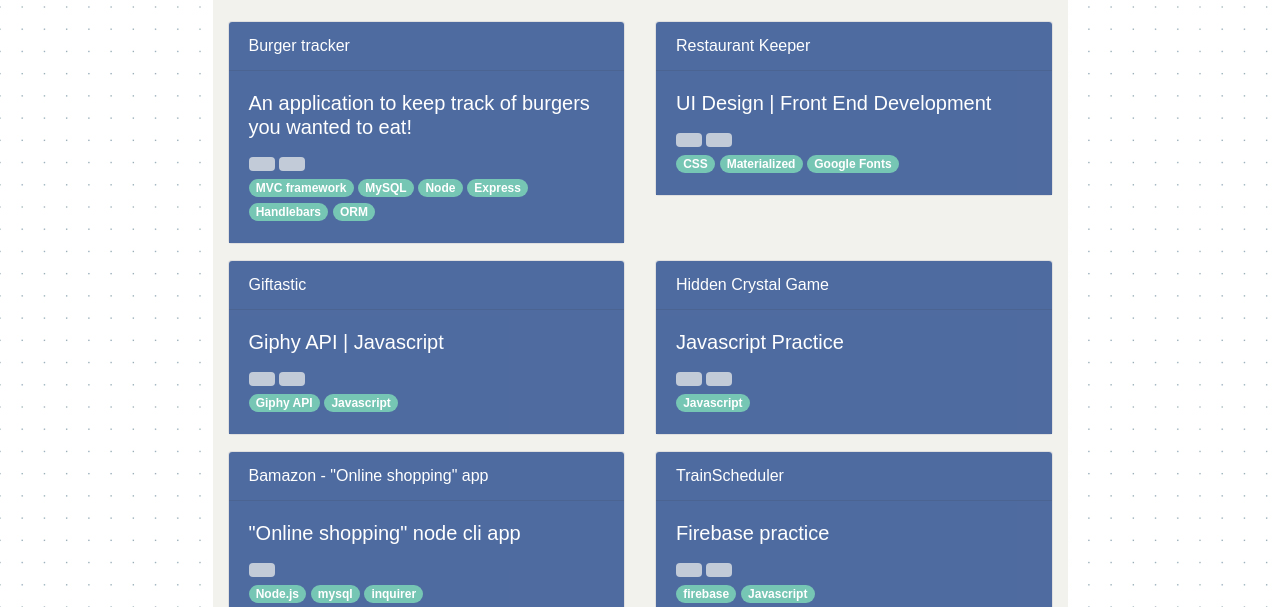
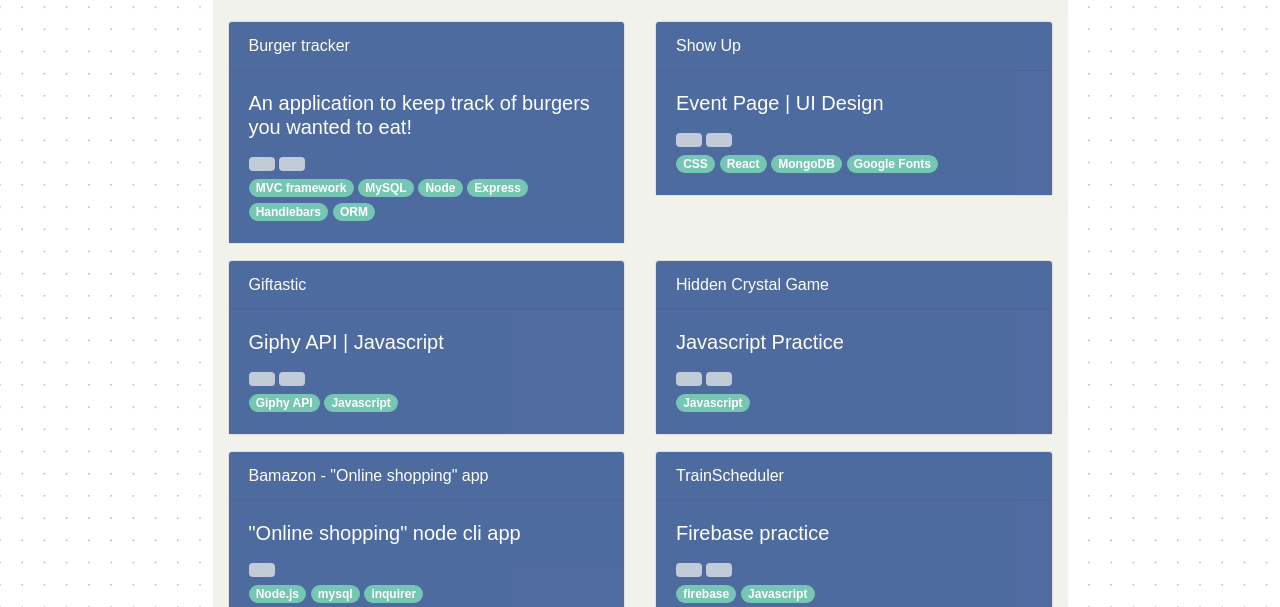
Before and after one commit to anicng/anicng.github.io, a plain HTML site: page portfolio.html in a window 1280 px wide. Shown: the part 193-800 px from the top of the page. Drawn offline with nearby package versions, Linux system fonts and the light colour scheme; a web font is replaced by a local one.

Commit message:
CSS update, project update

```diff
--- a/assets/css/style.css
+++ b/assets/css/style.css
@@ -41,6 +41,7 @@ a:hover {
 }
 
 h2 {
+    font-family: 'Montserrat', sans-serif;
     color: #55b8a2;
 }
 
--- a/portfolio.html
+++ b/portfolio.html
@@ -78,9 +78,9 @@
 
           <div class="col-xs-12 col-md-6">
             <div class="card text-white mb-3">
-              <div class="card-header project">Restaurant Keeper</div>
+              <div class="card-header project">Show Up</div>
               <div class="card-body project">
-                <h5 class="card-title">UI Design | Front End Development</h5>
+                <h5 class="card-title">Event Page | UI Design</h5>
                 <!-- <p class="card-text">Bootcamp Project 1</p> -->
                 <a href="https://github.com/khnguyen94/potential_project1" class="btn" target="_blank"><span
                     class="oi oi-code text-black"></span></a>
@@ -88,7 +88,8 @@
                     class="oi oi-external-link text-black"></span></a>
                     <br>
                 <span class="badge badge-pill badge-dark">CSS</span>
-                <span class="badge badge-pill badge-dark">Materialized</span>
+                <span class="badge badge-pill badge-dark">React</span>
+                <span class="badge badge-pill badge-dark">MongoDB</span>
                 <span class="badge badge-pill badge-dark">Google Fonts</span>
               </div>
 
```
Also changed, not shown: index.html (+9 -4 lines).
